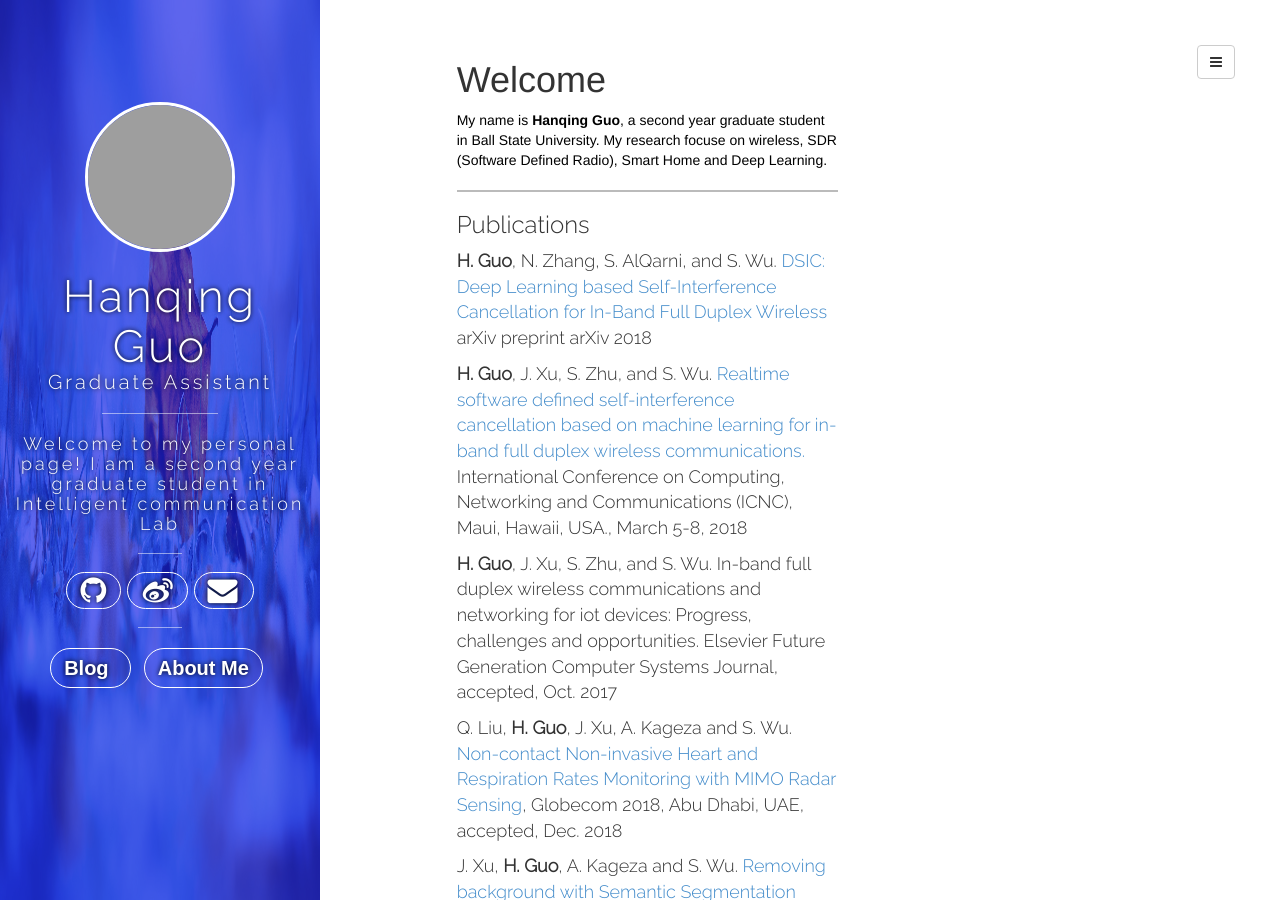
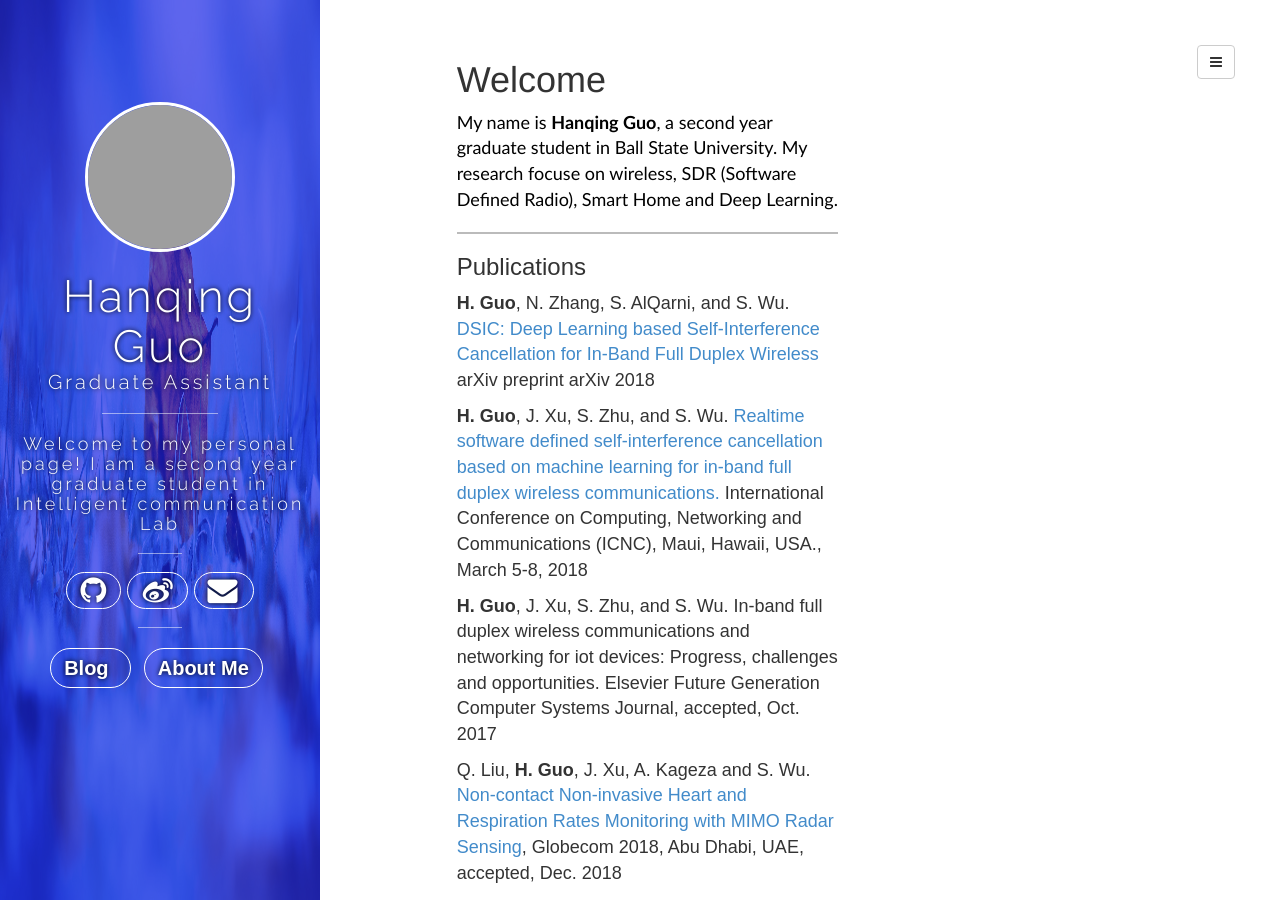
Before and after one commit to hanqingguo/hanqingguo.github.io, a Jekyll site: the page built from index.html, in a window 1280 px wide and 900 px high. Built offline with Jekyll 4.4.1, drawn with Linux system fonts in a browser that asks for light colours; nearby versions of some CDN libraries; comment, search, counter and statistics services are not loaded; grey boxes are pictures that could not be loaded.

Commit message:
font changed

```diff
--- a/index.html
+++ b/index.html
@@ -7,7 +7,7 @@ title: "Hanqing Guo"
 <br>
 <br>
 <h1>Welcome</h1>
-<p style="color: #000; font-family: "Gill Sans", sans-serif;font-size:large">
+<p style="color: #000; font-family: 'Gill Sans', sans-serif;font-size:large">
     My name is <b>Hanqing Guo</b>, a second year graduate student in
     Ball State University.
     My research focuse on wireless, SDR (Software Defined Radio), Smart Home and Deep Learning.
@@ -17,7 +17,7 @@ title: "Hanqing Guo"
 <hr style="border: 1.5px solid #bbbbbb;"/>
 <div class="intro">
 
-    <div style="font-family: 'Raleway', sans-serif;font-size:large">
+    <div style="font-family:  sans-serif;font-size:large">
         <h3>Publications</h3>
         <p>
         <b>H. Guo</b>, N. Zhang, S. AlQarni, and S. Wu.  <a href="https://arxiv.org/submit/2458214/view">
```
